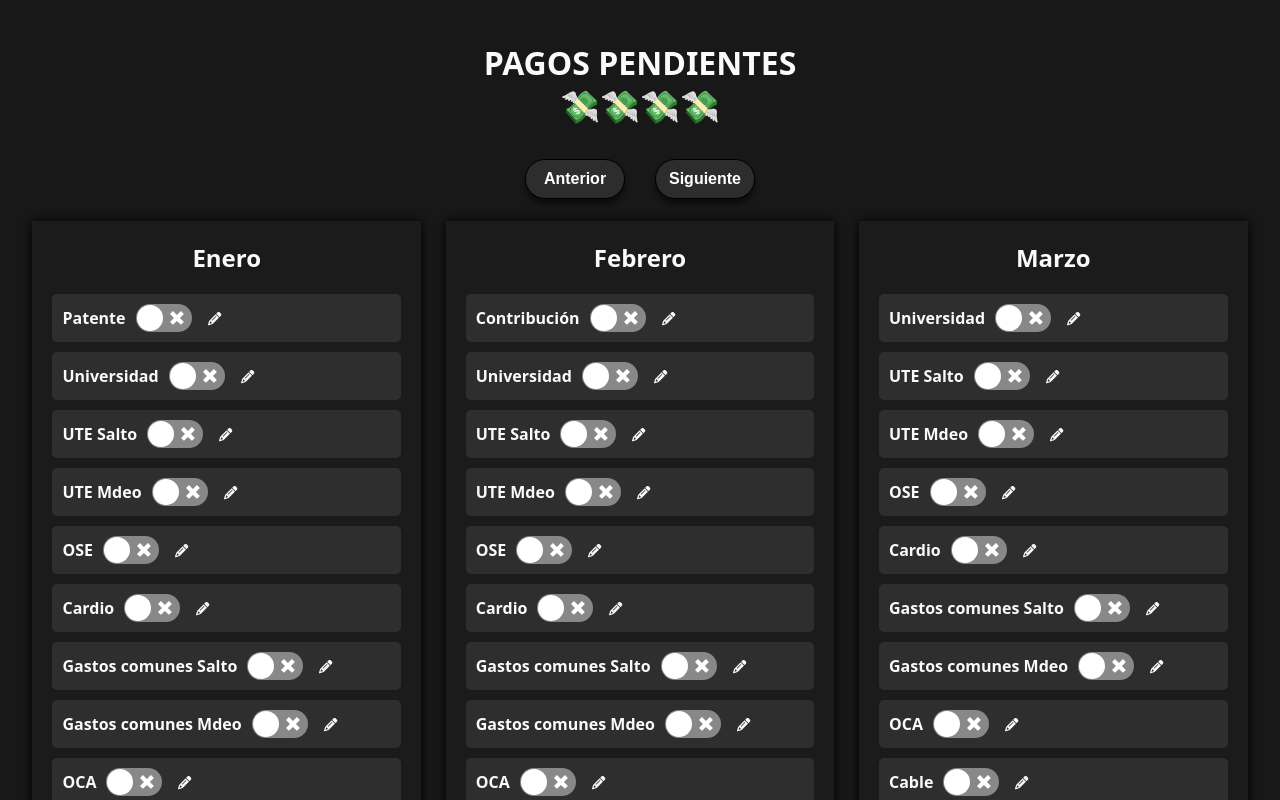
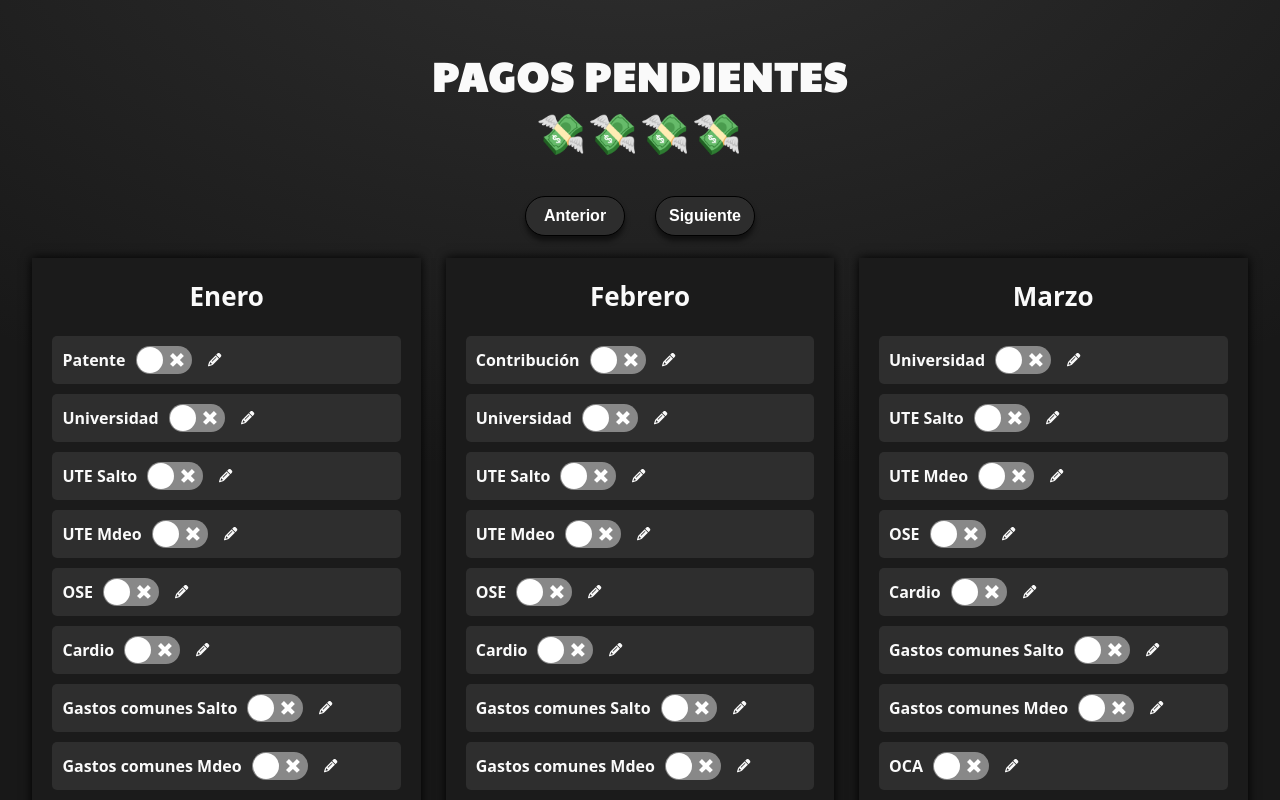
Before and after one commit to Sagthy/appPagos, a React (Vite) app: page / in a window 1280 px wide. Shown: the top 800 px of the page. Built offline with nearby package versions, Linux system fonts and the light colour scheme.

Commit message:
add agrego estilos al index y app

```diff
--- a/src/App.jsx
+++ b/src/App.jsx
@@ -130,6 +130,8 @@ const App = () => {
       <div className='buttonContainer'>
         <button className='myButton-reset' onClick={handleResetClick}>Reset</button>
       </div>
+      <div className='absolute' />
+
     </main>
   )
 }
--- a/src/styles/App.css
+++ b/src/styles/App.css
@@ -37,6 +37,7 @@
     margin-top: 0;
     color: #FAFAFA;
     text-align: center;
+    font-size: 26px;
   }
 
   .mes ul {
--- a/src/styles/index.css
+++ b/src/styles/index.css
@@ -1,4 +1,6 @@
-/* importo una fuente system ui */
+/* importo una fuente paytone */
+@import url('https://fonts.googleapis.com/css2?family=Paytone+One&display=swap');
+
 body {
   font-weight: bold;
   font-family: 'system-ui', sans-serif;
@@ -6,6 +8,18 @@ body {
   color: #FAFAFA;
   margin: 0;
   padding: 0;
+}
+
+.absolute {
+  position: absolute;
+  top: 0;
+  left: 0;
+  right: 0;
+  z-index: -2;
+  height: 100%; /* changed from auto */
+  width: 100%; /* changed from auto */
+  background: radial-gradient(ellipse 80% 80% at 50% -20%, rgba(105, 105, 105, 0.3), rgba(255,255,255,0));
+  background-color: #181818;
 }
 
 main {
@@ -16,4 +30,7 @@ main {
 h1 {
   text-align: center;
   color: #FAFAFA;
+  font-family: paytone one;
+  letter-spacing: 2px;
+  font-size: 40px;
 }
```
